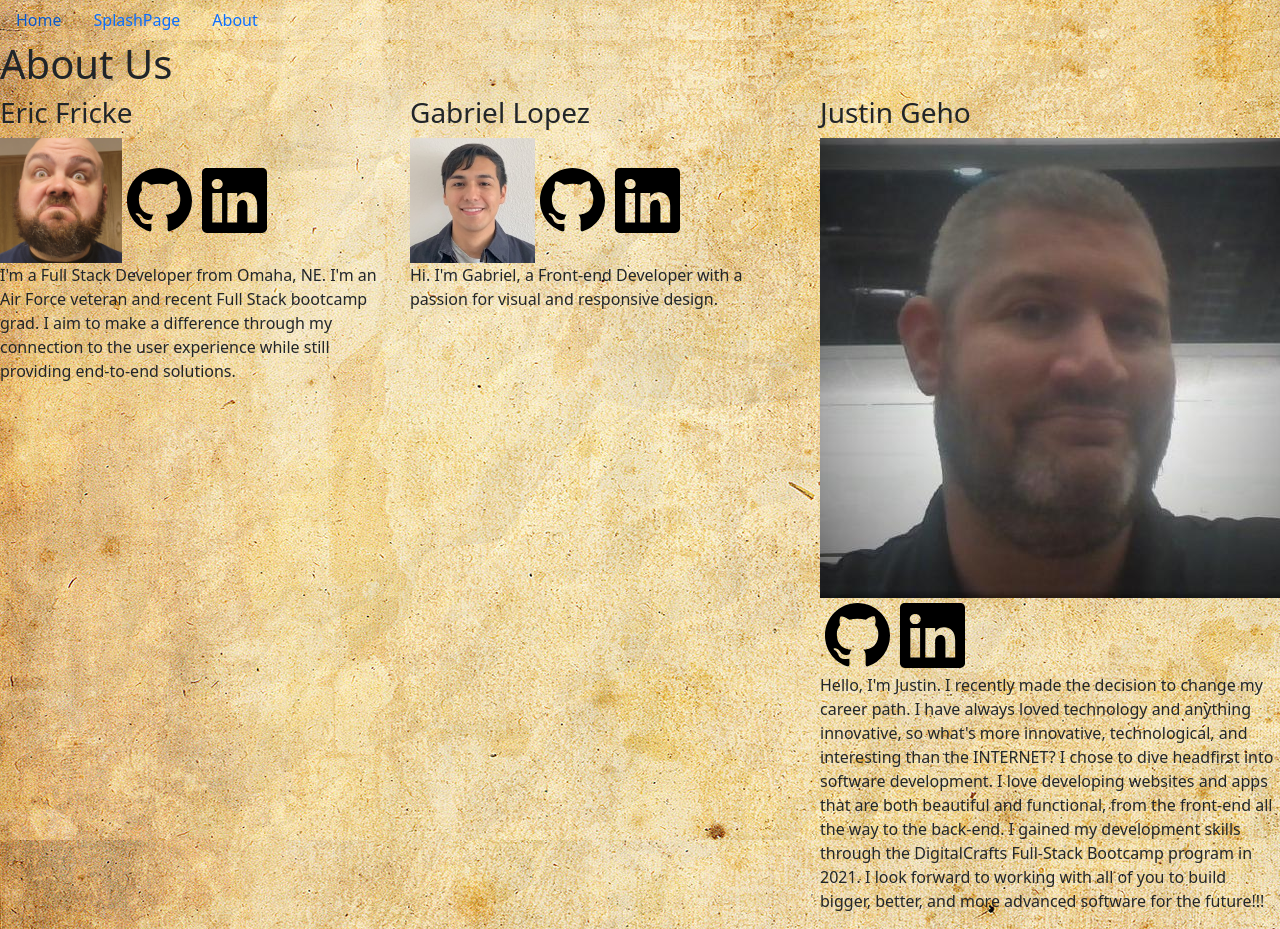
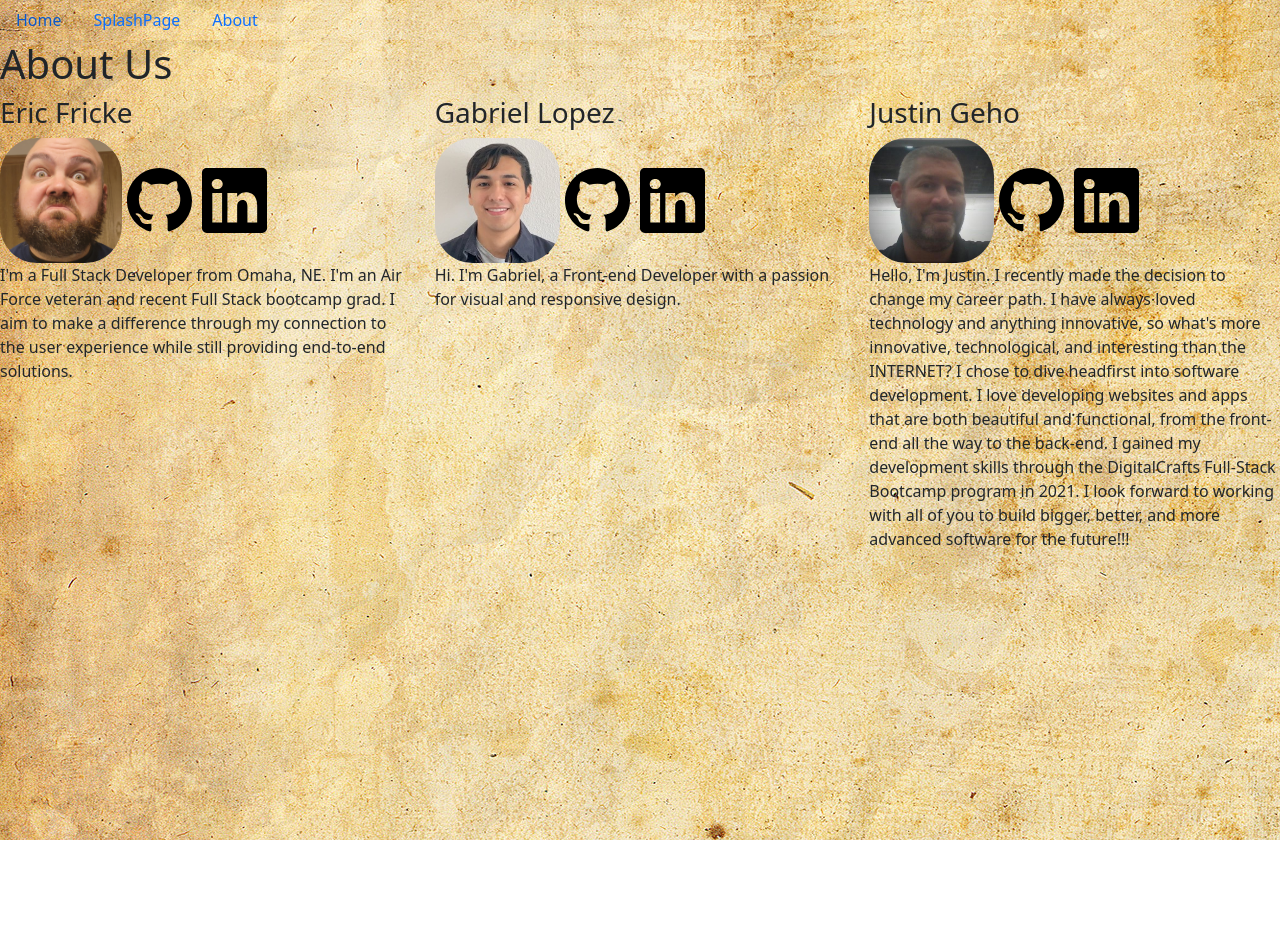
Before and after one commit to JGeho/NostalgiaTV, a React (Create React App) app: page /about in a window 1280 px wide. After the commit the page ends 840 px from the top, so only its background shows below. Built offline with nearby package versions, Linux system fonts and the light colour scheme.

Commit message:
restyle justin thanks bro

```diff
--- a/src/App.css
+++ b/src/App.css
@@ -46,20 +46,23 @@ body,
   display: none;
 }
 
-About Us Styling
+/*About Us Styling*/
 .justinpic {
   height: 125px;
   width: auto;
+  border-radius: 30%;
 }
 
 .ericpic {
   height: 125px;
   width: auto;
+  border-radius: 30%;
 }
 
 .gabepic {
   height: 125px;
   width: auto;
+  border-radius: 30%;
 }
 
 .icons {
```
